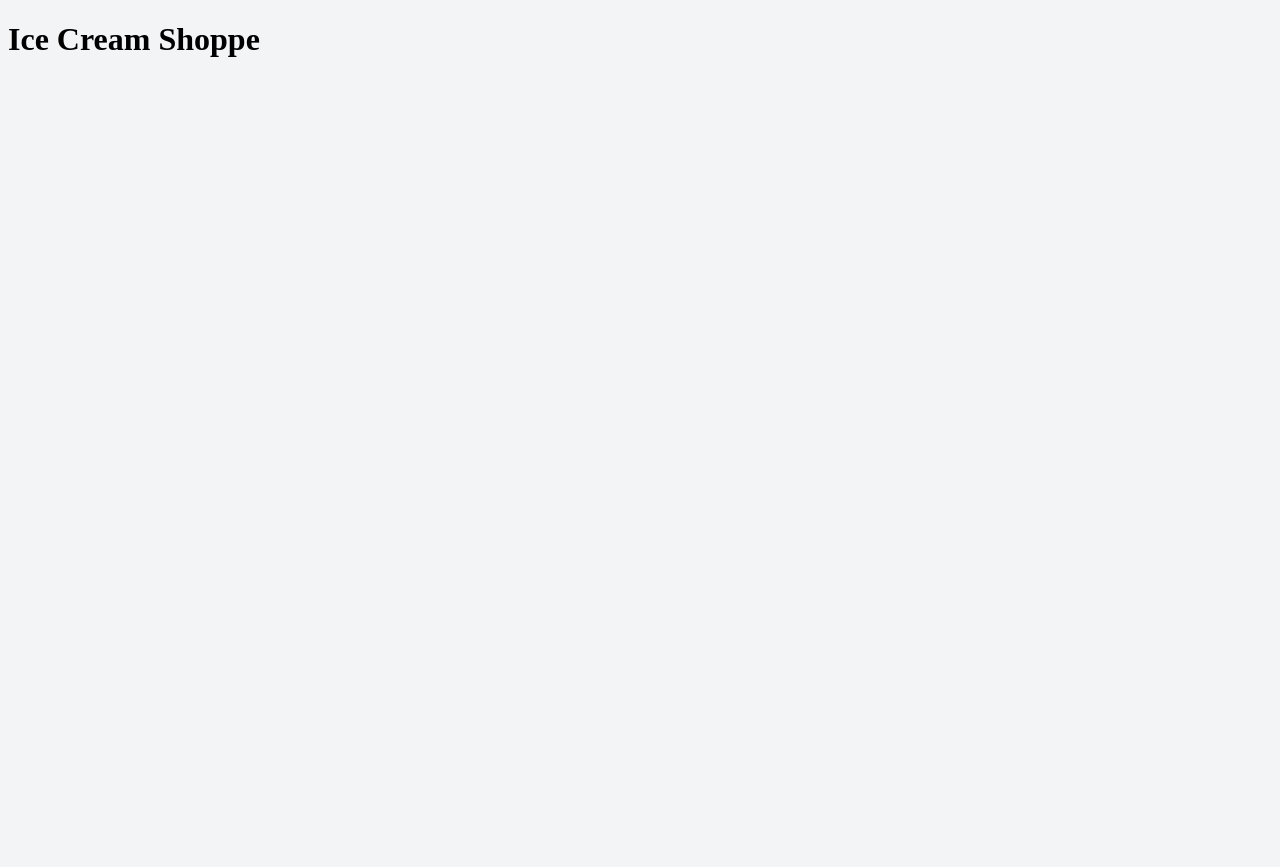
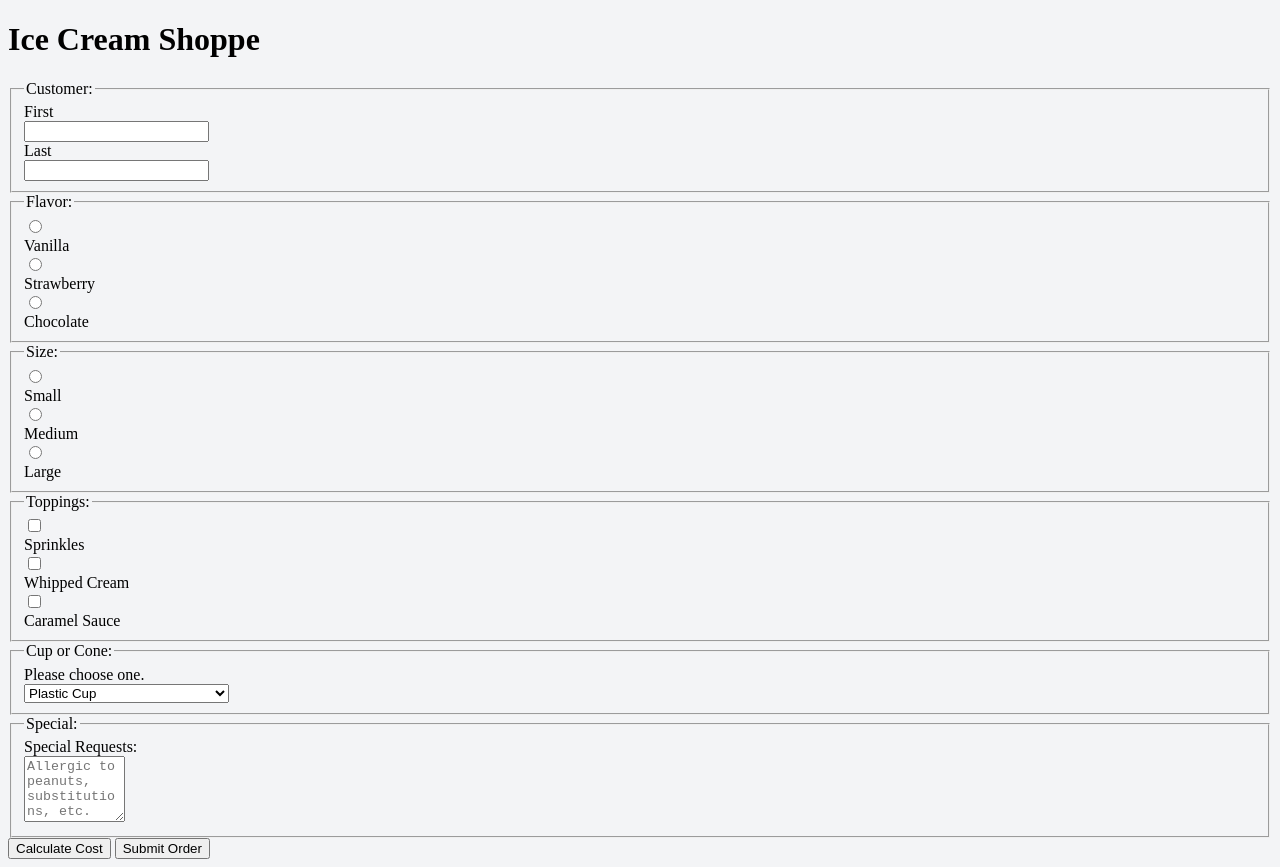
Before and after one commit to Yaosabi/Input-Types, a plain HTML site: page index.html in a window 1280 px wide. Before the commit the page ends 800 px from the top, so only its background shows below. Drawn offline with Linux system fonts and the light colour scheme.

Commit message:
finished project

```diff
--- a/index.html
+++ b/index.html
@@ -9,7 +9,91 @@
 <div class="container">
     <div class="content">
         <h1>Ice Cream Shoppe</h1>
+        <form>
+            <fieldset>
+                <legend>Customer:</legend>
+            <div class="row">
+                <div class="row">
+                    <label for="firstname">First</label>
+                    <input id="firstname" name="first_name" type="text">
+                </div>
+                <div>
+                    <label for="lastname">Last</label>
+                    <input id="lastname" name="last_name" type="text">
+                </div>
+            </div>
+            </fieldset>
+            <div class="row">
+                <fieldset>
+                    <legend>Flavor:</legend>
+                    <div>
+                        <div>
+                            <input type="radio" id="vanilla" name="icecream">
+                            <label for="vanilla">Vanilla</label>
+                        </div>
+                        <div>
+                            <input type="radio" id="strawberry" name="icecream">
+                            <label for="strawberry">Strawberry</label>
+                        </div>
+                        <div>
+                            <input type="radio" id="chocolate" name="icecream">
+                            <label for="chocolate">Chocolate</label>
+                        </div>
+                    </div>
+                </fieldset>
+            </div>
+            <fieldset>
+                <legend>Size:</legend>
+                <div>
+                    <input type="radio" id="small" name="size">
+                    <label for="small">Small</label>
+                </div>
+                <div>
+                    <input type="radio" id="medium" name="size">
+                    <label for="medium">Medium</label>
+                </div>
+                <div>
+                    <input type="radio" id="large" name="size">
+                    <label for="large">Large</label>
+                </div>
+            </fieldset>
+            <fieldset>
+                <legend>Toppings:</legend>
+                <div>
+                    <input type="checkbox" id="sprinkles" name="sprinkles" value="sprinkles">
+                    <label for="sprinkles">Sprinkles</label>
+                </div>
+                <div>
+                    <input type="checkbox" id="whippedCream" name="whippedCream" value="whippedCream">
+                    <label for="caramel">Whipped Cream</label>
+                </div>
+                <div>
+                    <input type="checkbox" id="caramel" name="caramel" value="caramel">
+                    <label for="caramel">Caramel Sauce</label>
+                </div>
+            </fieldset>
+            <fieldset>
+                <legend>Cup or Cone:</legend>
+                <div>
+                    <label for="container">Please choose one.</label>
+                    <select name="container" id="container">
+                        <option value="cup">Plastic Cup</option>
+                        <option value="sugar">Sugar Cone</option>
+                        <option value="waffle">Waffle Cone</option>
+                        <option value="dippedWaffle">Chocolate Dipped Waffle Cone</option>
+                    </select>
+                </div>
+            </fieldset>
+            <fieldset>
+                <legend>Special:</legend>
+                <label for="SpecialRequests">Special Requests:</label>
+                <textarea id="SpecialRequests" name="SpecialRequests" rows="4" cols="10" placeholder="Allergic to peanuts, substitutions, etc."></textarea>
+            </fieldset>
+            <button type="button" onclick="alert('Free today for our grand opening!')">Calculate Cost</button>
+            <button type="submit">Submit Order</button>
+        </form>
     </div>
 </div>
+
 </body>
 </html>
```
Also changed, not shown: pizzeria.html (added, +68 -0 lines).
